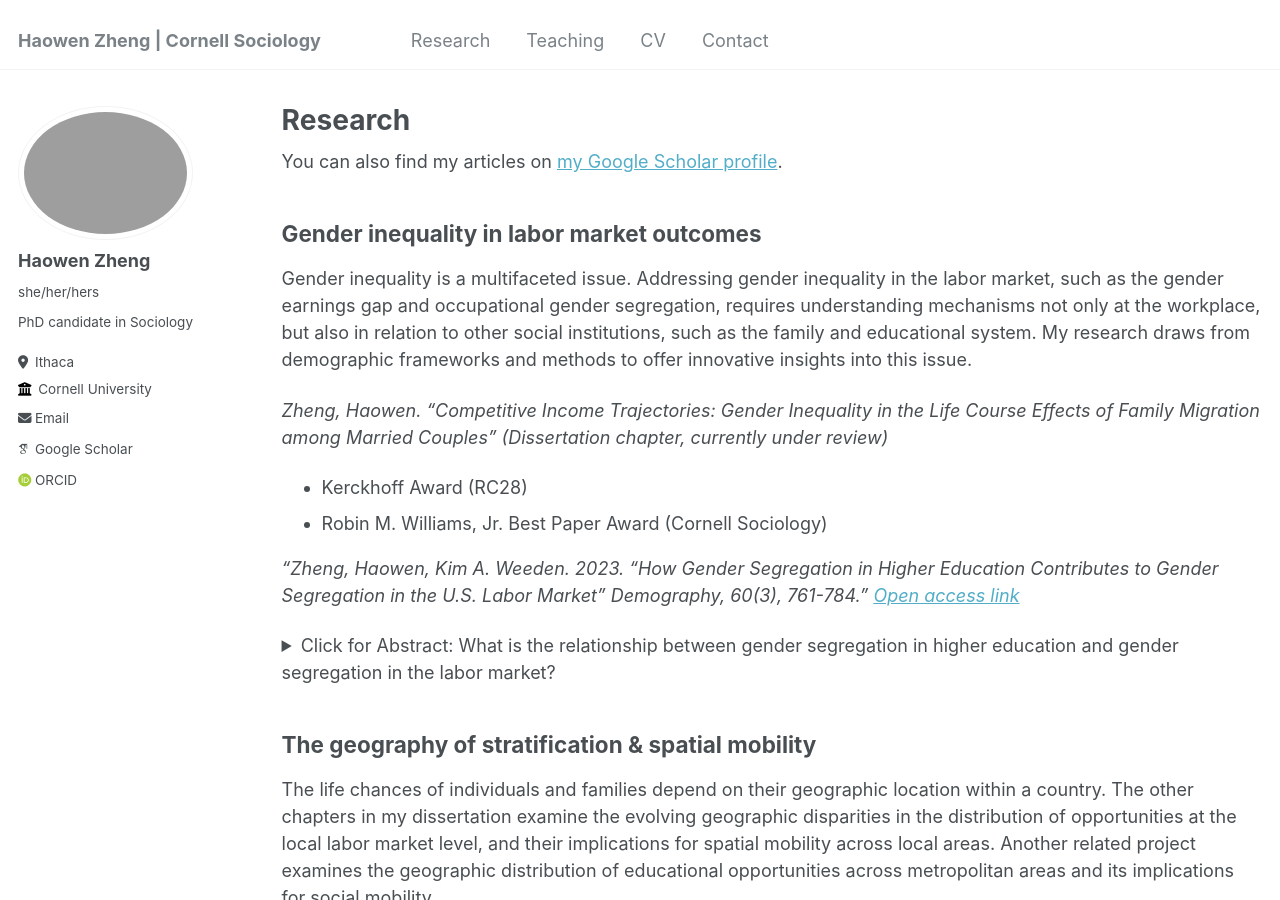
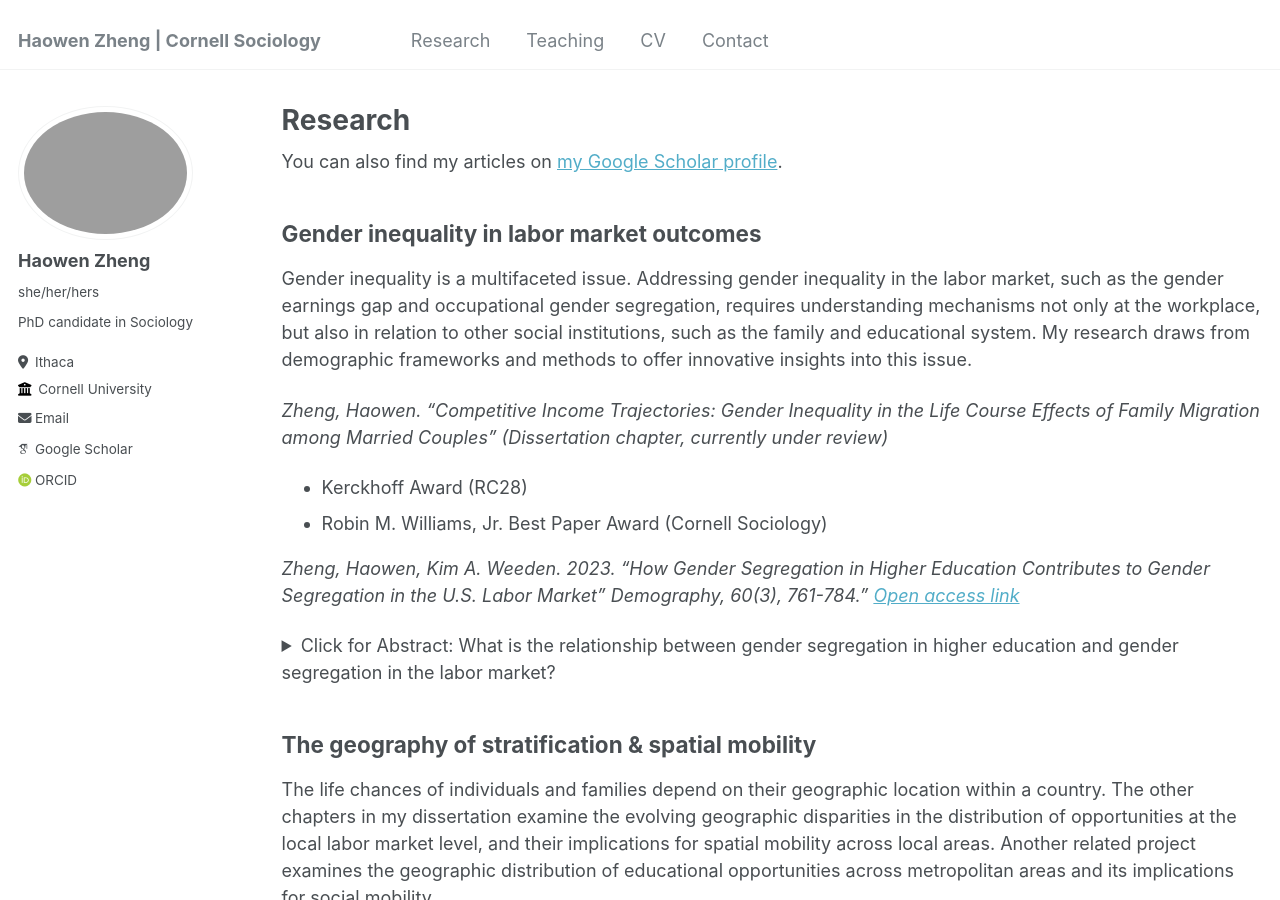
Before and after one commit to haowenzhg/haowenzhg.github.io, a Jekyll site: the page built from _pages/research.md, in a window 1280 px wide and 900 px high. Built offline with Jekyll 4.4.1, drawn with Linux system fonts in a browser that asks for light colours; some web fonts are replaced.

```diff
--- a/_pages/research.md
+++ b/_pages/research.md
@@ -18,7 +18,7 @@ _Zheng, Haowen. “Competitive Income Trajectories: Gender Inequality in the Lif
 * Kerckhoff Award (RC28)
 * Robin M. Williams, Jr. Best Paper Award (Cornell Sociology)
 
-_"Zheng, Haowen, Kim A. Weeden. 2023. “How Gender Segregation in Higher Education Contributes to Gender Segregation in the U.S. Labor Market” Demography, 60(3), 761-784." [Open access link](https://read.dukeupress.edu/demography/article/60/3/761/351462/How-Gender-Segregation-in-Higher-Education)_
+_Zheng, Haowen, Kim A. Weeden. 2023. “How Gender Segregation in Higher Education Contributes to Gender Segregation in the U.S. Labor Market” Demography, 60(3), 761-784." [Open access link](https://read.dukeupress.edu/demography/article/60/3/761/351462/How-Gender-Segregation-in-Higher-Education)_
 
 <details>
 
```
